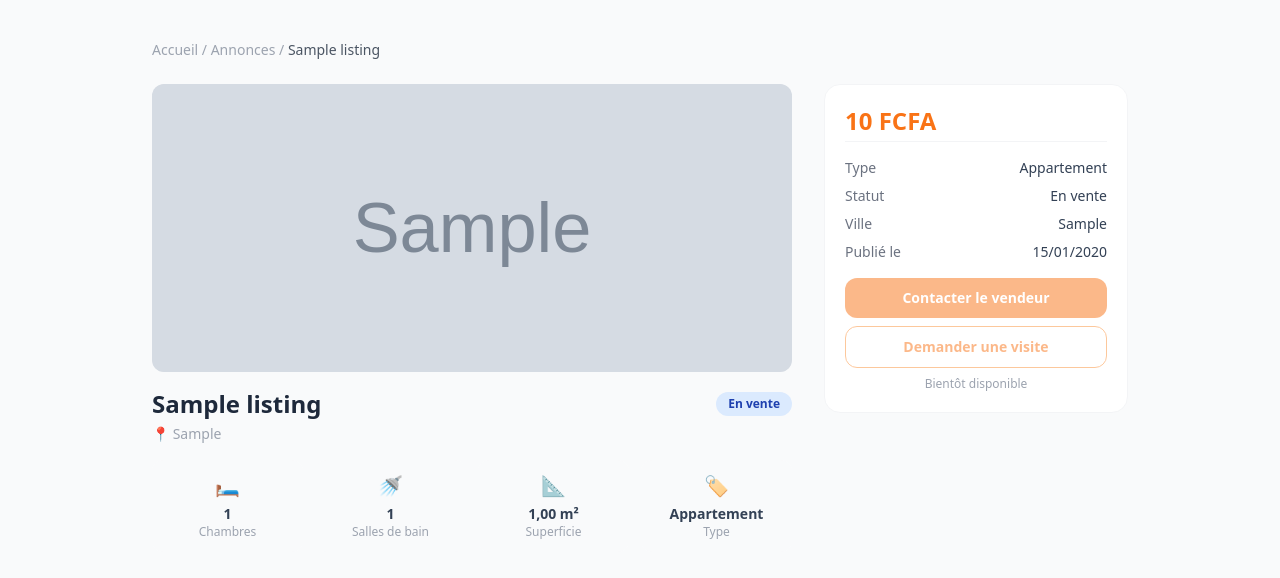
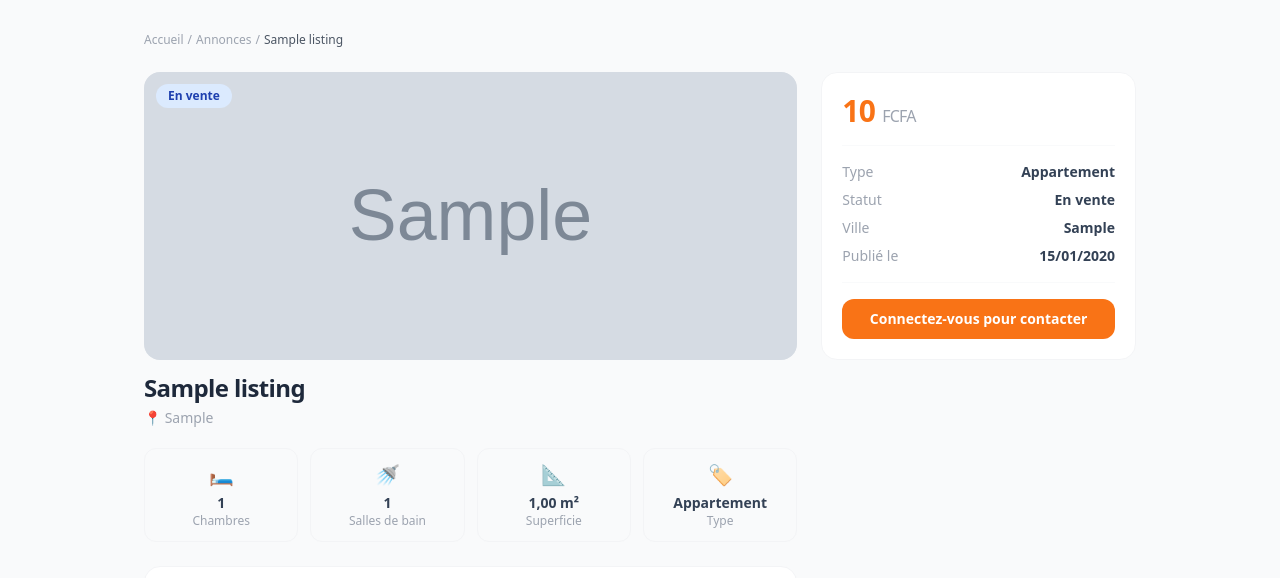
Before and after one commit to gowmarcisrael-cyber/Config, a Django app: a page that uses config/templates/listings/details.html in a window 1280 px wide. Shown: the part 59-637 px from the top of the page. Run offline with Django 5.2, Linux system fonts and the light colour scheme; tables that the repository leaves empty hold one stand-in row (values such as "Sample post"); grey boxes marked "Sample" are stand-in pictures; parts of the project's set-up code (start-up, migrations or seed data) failed here and were passed over; some libraries are stand-ins or nearby versions; grey boxes are pictures that could not be loaded.

Commit message:
feat: amelioration de la page de detail

```diff
--- a/config/templates/listings/details.html
+++ b/config/templates/listings/details.html
@@ -1,164 +1,171 @@
 {% extends 'base.html' %}
 {% load listing_tags %}
 {% load static %}
+{% load l10n %}
 {% block title %}{{ listing.title }} — HAVEN{% endblock %}
-{% load l10n %}
 
 {% block content %}
-<div class="max-w-5xl mx-auto px-6 py-10">
+<div class="max-w-5xl mx-auto px-4 py-8">
 
     <!-- Fil d'ariane -->
-    <p class="text-sm text-gray-400 mb-6">
-        <a href="{% url 'home' %}" class="hover:text-orange-500">Accueil</a> /
-        <a href="{% url 'search' %}" class="hover:text-orange-500">Annonces</a> /
-        <span class="text-gray-600">{{ listing.title }}</span>
+    <p class="text-xs text-gray-400 mb-6 flex items-center gap-1">
+        <a href="{% url 'home' %}" class="hover:text-orange-500">Accueil</a>
+        <span>/</span>
+        <a href="{% url 'search' %}" class="hover:text-orange-500">Annonces</a>
+        <span>/</span>
+        <span class="text-gray-600 truncate max-w-xs">{{ listing.title }}</span>
     </p>
 
-    <div class="grid grid-cols-1 lg:grid-cols-3 gap-8">
+    <div class="grid grid-cols-1 lg:grid-cols-3 gap-6">
 
-        <!-- Colonne gauche : galerie + infos -->
+        <!-- Colonne gauche -->
         <div class="lg:col-span-2">
 
             <!-- Galerie -->
             {% if images %}
-            <div class="mb-4 rounded-xl overflow-hidden h-72 bg-gray-100">
+            <div class="mb-3 rounded-2xl overflow-hidden h-72 bg-gray-100 relative">
                 <img id="main-img" src="{{ images.0.image.url }}" alt="{{ listing.title }}"
                      class="w-full h-full object-cover">
-            </div>
-            {% if images|length > 1 %}
-            <div class="flex gap-2 mb-6 overflow-x-auto pb-1">
-                {% for img in images %}
-                <img src="{{ img.image.url }}"
-                     onclick="document.getElementById('main-img').src='{{ img.image.url }}'"
-                     class="h-16 w-24 object-cover rounded-lg cursor-pointer border-2 border-transparent hover:border-orange-400 transition flex-shrink-0">
-                {% endfor %}
-            </div>
-            {% endif %}
-            {% else %}
-            <div class="mb-6 rounded-xl h-72 bg-gray-100 flex items-center justify-center text-6xl">🏠</div>
-            {% endif %}
-
-            <!-- Titre + badges -->
-            <div class="flex items-start justify-between mb-4">
-                <div>
-                    <h1 class="text-2xl font-bold text-slate-800 mb-1">{{ listing.title }}</h1>
-                    <p class="text-sm text-gray-400">📍 {{ listing.city }}</p>
-                </div>
-                <span class="text-xs font-semibold px-3 py-1 rounded-full mt-1
+                <!-- Badge statut sur l'image -->
+                <span class="absolute top-3 left-3 text-xs font-semibold px-3 py-1 rounded-full
                     {% if listing.status == 'A louer' %}bg-green-100 text-green-800
                     {% elif listing.status == 'En vente' %}bg-blue-100 text-blue-800
                     {% else %}bg-gray-100 text-gray-600{% endif %}">
                     {{ listing.status }}
                 </span>
+                {% if request.user.is_authenticated %}
+                <div class="absolute top-3 right-3">
+                    {% is_favorited request.user listing as is_fav %}
+                    {% include 'listings/partials/favorite_btn.html' with is_favorite=is_fav %}
+                </div>
+                {% endif %}
+            </div>
+            {% if images|length > 1 %}
+            <div class="flex gap-2 mb-5 overflow-x-auto pb-1">
+                {% for img in images %}
+                <img src="{{ img.image.url }}"
+                     onclick="document.getElementById('main-img').src='{{ img.image.url }}'"
+                     class="h-14 w-20 object-cover rounded-lg cursor-pointer border-2 border-transparent hover:border-orange-400 transition flex-shrink-0">
+                {% endfor %}
+            </div>
+            {% endif %}
+            {% else %}
+            <div class="mb-5 rounded-2xl h-72 bg-gray-100 flex items-center justify-center text-6xl">🏠</div>
+            {% endif %}
+
+            <!-- Titre -->
+            <div class="mb-5">
+                <h1 class="text-2xl font-extrabold text-slate-800 mb-1 tracking-tight">{{ listing.title }}</h1>
+                <p class="text-sm text-gray-400">📍 {{ listing.city }}</p>
             </div>
 
             <!-- Caractéristiques -->
             <div class="grid grid-cols-2 sm:grid-cols-4 gap-3 mb-6">
                 {% if listing.bedrooms %}
-                <div class="bg-gray-50 rounded-xl p-3 text-center">
+                <div class="bg-gray-50 rounded-xl p-3 text-center border border-gray-100">
                     <p class="text-xl mb-1">🛏</p>
-                    <p class="text-sm font-semibold text-slate-700">{{ listing.bedrooms }}</p>
+                    <p class="text-sm font-bold text-slate-700">{{ listing.bedrooms }}</p>
                     <p class="text-xs text-gray-400">Chambres</p>
                 </div>
                 {% endif %}
                 {% if listing.bathrooms %}
-                <div class="bg-gray-50 rounded-xl p-3 text-center">
+                <div class="bg-gray-50 rounded-xl p-3 text-center border border-gray-100">
                     <p class="text-xl mb-1">🚿</p>
-                    <p class="text-sm font-semibold text-slate-700">{{ listing.bathrooms }}</p>
+                    <p class="text-sm font-bold text-slate-700">{{ listing.bathrooms }}</p>
                     <p class="text-xs text-gray-400">Salles de bain</p>
                 </div>
                 {% endif %}
                 {% if listing.area %}
-                <div class="bg-gray-50 rounded-xl p-3 text-center">
+                <div class="bg-gray-50 rounded-xl p-3 text-center border border-gray-100">
                     <p class="text-xl mb-1">📐</p>
-                    <p class="text-sm font-semibold text-slate-700">{{ listing.area }} m²</p>
+                    <p class="text-sm font-bold text-slate-700">{{ listing.area }} m²</p>
                     <p class="text-xs text-gray-400">Superficie</p>
                 </div>
                 {% endif %}
-                <div class="bg-gray-50 rounded-xl p-3 text-center">
+                <div class="bg-gray-50 rounded-xl p-3 text-center border border-gray-100">
                     <p class="text-xl mb-1">🏷</p>
-                    <p class="text-sm font-semibold text-slate-700">{{ listing.property_type }}</p>
+                    <p class="text-sm font-bold text-slate-700">{{ listing.property_type }}</p>
                     <p class="text-xs text-gray-400">Type</p>
                 </div>
             </div>
 
             <!-- Description -->
-            <div>
-                <h2 class="text-base font-semibold text-slate-800 mb-2">Description</h2>
+            <div class="bg-white border border-gray-100 rounded-2xl p-5 mb-6">
+                <h2 class="text-sm font-bold text-slate-800 mb-3 uppercase tracking-wide">Description</h2>
                 <p class="text-sm text-gray-600 leading-relaxed">{{ listing.description }}</p>
             </div>
 
+            <!-- Carte -->
+            {% if listing.latitude and listing.longitude %}
+            <div class="bg-white border border-gray-100 rounded-2xl p-5 mb-6">
+                <h2 class="text-sm font-bold text-slate-800 mb-3 uppercase tracking-wide">Localisation</h2>
+                <div id="map" class="w-full h-56 rounded-xl overflow-hidden"></div>
+            </div>
+            {% endif %}
+
         </div>
 
-        <!-- Colonne droite : prix + actions -->
+        <!-- Colonne droite -->
         <div class="lg:col-span-1">
-            <div class="bg-white border border-gray-100 rounded-2xl p-5 sticky top-20">
-                <p class="text-2xl font-bold text-orange-500 mb-1">
-                    {{ listing.price|floatformat:0 }} FCFA
+            <div class="bg-white border border-gray-100 rounded-2xl p-5 sticky top-20 space-y-4">
+
+                <!-- Prix -->
+                <div>
+                    <p class="text-3xl font-extrabold text-orange-500 tracking-tight">
+                        {{ listing.price|floatformat:0 }} <span class="text-base font-medium text-gray-400">FCFA</span>
                     </p>
                     {% if listing.status == 'A louer' %}
-                <p class="text-xs text-gray-400 mb-4">par mois</p>
+                    <p class="text-xs text-gray-400">par mois</p>
                     {% endif %}
+                </div>
 
-                <div class="border-t border-gray-100 pt-4 mb-4 text-sm text-gray-500 space-y-2">
+                <!-- Infos -->
+                <div class="border-t border-gray-50 pt-4 space-y-2 text-sm">
                     <div class="flex justify-between">
-                        <span>Type</span>
-                        <span class="font-medium text-slate-700">{{ listing.property_type }}</span>
+                        <span class="text-gray-400">Type</span>
+                        <span class="font-semibold text-slate-700">{{ listing.property_type }}</span>
                     </div>
                     <div class="flex justify-between">
-                        <span>Statut</span>
-                        <span class="font-medium text-slate-700">{{ listing.status }}</span>
+                        <span class="text-gray-400">Statut</span>
+                        <span class="font-semibold text-slate-700">{{ listing.status }}</span>
                     </div>
                     <div class="flex justify-between">
-                        <span>Ville</span>
-                        <span class="font-medium text-slate-700">{{ listing.city }}</span>
+                        <span class="text-gray-400">Ville</span>
+                        <span class="font-semibold text-slate-700">{{ listing.city }}</span>
                     </div>
                     <div class="flex justify-between">
-                        <span>Publié le</span>
-                        <span class="font-medium text-slate-700">{{ listing.created_at|date:"d/m/Y" }}</span>
+                        <span class="text-gray-400">Publié le</span>
+                        <span class="font-semibold text-slate-700">{{ listing.created_at|date:"d/m/Y" }}</span>
                     </div>
                 </div>
 
-                <!-- Placeholder contact -->
-                <button disabled class="w-full bg-orange-500 text-white font-semibold py-2.5 rounded-xl text-sm opacity-50 cursor-not-allowed mb-2">
-                    Contacter le vendeur
+                <!-- Actions -->
+                {% if request.user.is_authenticated and request.user != listing.user %}
+                <div class="border-t border-gray-50 pt-4 space-y-2">
+                    <a href="{% url 'request_visit' listing.slug %}"
+                       class="block w-full bg-orange-500 hover:bg-orange-600 text-white font-bold py-2.5 rounded-xl text-sm text-center transition-colors">
+                        📅 Demander une visite
+                    </a>
+                    <button disabled
+                            class="w-full border border-gray-200 text-gray-400 font-medium py-2.5 rounded-xl text-sm cursor-not-allowed">
+                        💬 Contacter le vendeur
                     </button>
-                <button class="w-full border border-orange-400 text-orange-500 font-semibold py-2.5 rounded-xl text-sm opacity-50">
-                    <a href="{% url 'request_visit' listing.slug %}">Demander une visite</a>
-                </button>
-                <p class="text-center text-xs text-gray-400 mt-2">Bientôt disponible</p>
+                    <p class="text-center text-xs text-gray-300">Chat bientôt disponible</p>
                 </div>
-        </div>
-
-    </div>
-    <!-- Carte -->
-    {% if listing.latitude and listing.longitude %}
-    <div class="mt-8">
-        <h2 class="text-base font-semibold text-slate-800 mb-3">Localisation</h2>
-        <div id="map" class="w-full z-0 h-64 rounded-2xl overflow-hidden border border-gray-100"></div>
+                {% elif not request.user.is_authenticated %}
+                <div class="border-t border-gray-50 pt-4">
+                    <a href="{% url 'login' %}"
+                       class="block w-full bg-orange-500 hover:bg-orange-600 text-white font-bold py-2.5 rounded-xl text-sm text-center transition-colors">
+                        Connectez-vous pour contacter
+                    </a>
                 </div>
                 {% endif %}
 
-    {% if listing.latitude and listing.longitude %}
-    <script>
-        const map = L.map('map').setView([{{ listing.latitude|unlocalize }}, {{ listing.longitude|unlocalize }}], 15);
-
-        L.tileLayer('https://{s}.tile.openstreetmap.org/{z}/{x}/{y}.png', {
-            attribution: '© OpenStreetMap'
-        }).addTo(map);
-
-        L.marker([{{ listing.latitude|unlocalize }}, {{ listing.longitude|unlocalize }}])
-            .addTo(map)
-            .bindPopup('<b>{{ listing.title }}</b><br>{{ listing.city }}')
-            .openPopup();
-    </script>
-    {% endif %}
-
-    <!-- Bouton signaler -->
+                <!-- Signaler -->
                 {% if request.user.is_authenticated and request.user != listing.user %}
-    <div x-data="{ open: false }">
+                <div x-data="{ open: false }" class="border-t border-gray-50 pt-3">
                     <button @click="open = true"
-                class="w-full border border-red-100 text-red-400 hover:bg-red-50 font-medium py-2 rounded-xl text-sm transition-colors mt-2">
+                            class="w-full border border-red-100 text-red-400 hover:bg-red-50 font-medium py-2 rounded-xl text-xs transition-colors">
                         🚩 Signaler cette annonce
                     </button>
 
@@ -205,66 +212,48 @@
                 </div>
                 {% endif %}
 
+            </div>
+        </div>
+
+    </div>
+
     <!-- Annonces similaires -->
     {% if similars %}
-    <div class="mt-14">
-        <h2 class="text-lg font-semibold text-slate-800 mb-5">Annonces similaires</h2>
-        <div class="grid grid-cols-1 md:grid-cols-3 gap-5">
+    <div class="mt-12">
+        <h2 class="text-lg font-bold text-slate-800 mb-5">Annonces similaires</h2>
+        <div class="grid grid-cols-1 sm:grid-cols-2 md:grid-cols-3 gap-4">
             {% for item in similars %}
-             <div class="bg-white rounded-xl overflow-hidden border border-gray-100 hover:-translate-y-1 hover:shadow-lg transition-all duration-200 w-full max-w-[300px] mx-auto">
-
-            <!-- Image -->
-            <div class="relative h-48 bg-gray-100">
+            <div class="bg-white rounded-xl overflow-hidden border border-gray-100 hover:-translate-y-1 hover:shadow-lg transition-all duration-200 w-full sm:w-[300px] mx-auto">
+                <div class="relative h-44 bg-gray-100">
                     {% if item.get_first_image %}
-                    <img src="{{ item.get_first_image }}" alt="{{ item.title }}"
-                        class="w-full h-full object-cover">
+                        <img src="{{ item.get_first_image }}" alt="{{ item.title }}" class="w-full h-full object-cover">
                     {% else %}
-                    <div class="w-full h-full flex items-center justify-center text-5xl bg-gradient-to-br from-gray-50 to-gray-100">🏠</div>
+                        <div class="w-full h-full flex items-center justify-center text-4xl bg-gradient-to-br from-gray-50 to-gray-100">🏠</div>
                     {% endif %}
-
-                <!-- Badge statut -->
                     <span class="absolute top-2 left-2 text-xs font-semibold px-2.5 py-1 rounded-full
-                    {% if listing.status == 'A louer' %}bg-green-100 text-green-800
-                    {% elif listing.status == 'En vente' %}bg-blue-100 text-blue-800
+                        {% if item.status == 'A louer' %}bg-green-100 text-green-800
+                        {% elif item.status == 'En vente' %}bg-blue-100 text-blue-800
                         {% else %}bg-gray-100 text-gray-600{% endif %}">
                         {{ item.status }}
                     </span>
-
-                <!-- Bouton favori -->
-                {% if item.user.is_authenticated %}
+                    {% if request.user.is_authenticated %}
                     <div class="absolute top-2 right-2">
                         {% is_favorited request.user item as is_fav %}
                         {% include 'listings/partials/favorite_btn.html' with is_favorite=is_fav %}
                     </div>
                     {% endif %}
                 </div>
-
-            <!-- Contenu -->
                 <div class="p-4">
-                <!-- Ville + Type -->
-                <div class="flex items-center justify-between mb-2">
-                    <div class="flex items-center gap-1 text-xs text-gray-400 font-medium">
-                        <img src="{% static 'images/gps.png' %}" alt="" class="w-3.5 h-3.5">
-                        <span>{{ item.city }}</span>
+                    <div class="flex items-center justify-between mb-1">
+                        <p class="text-xs text-gray-400">📍 {{ item.city }}</p>
+                        <span class="text-xs bg-gray-100 text-gray-600 px-2 py-0.5 rounded-md font-semibold">{{ item.property_type }}</span>
                     </div>
-                    <span class="text-xs bg-gray-100 text-gray-600 px-2 py-0.5 rounded-md font-semibold">
-                        {{ item.property_type }}
-                    </span>
-                </div>
-
-                <!-- Titre -->
-                <h3 class="font-bold text-slate-800 text-sm mb-1 truncate">{{ listing.title }}</h3>
-
-                <!-- Description -->
-                <p class="text-xs text-gray-400 mb-3 line-clamp-2 leading-relaxed">{{ listing.description }}</p>
-
-                <!-- Prix -->
+                    <h3 class="font-bold text-slate-800 text-sm mb-1 truncate">{{ item.title }}</h3>
+                    <p class="text-xs text-gray-400 mb-3 line-clamp-2">{{ item.description }}</p>
                     <p class="text-orange-500 font-extrabold text-base mb-3">
                         {{ item.price|floatformat:0 }}
-                    <span class="text-xs font-medium text-gray-400">FCFA{% if listing.status == 'A louer' %}/mois{% endif %}</span>
+                        <span class="text-xs font-medium text-gray-400">FCFA{% if item.status == 'A louer' %}/mois{% endif %}</span>
                     </p>
-
-                <!-- Caractéristiques + Lien -->
                     <div class="flex items-center justify-between border-t border-gray-50 pt-3">
                         <div class="flex gap-3 text-xs text-gray-400">
                             {% if item.bedrooms %}<span>🛏 {{ item.bedrooms }}</span>{% endif %}
@@ -284,4 +273,21 @@
     {% endif %}
 
 </div>
+
+{% if listing.latitude and listing.longitude %}
+<script>
+    const mapEl = document.getElementById('map');
+    if (mapEl) {
+        const detailMap = L.map(mapEl).setView([{{ listing.latitude|unlocalize }}, {{ listing.longitude|unlocalize }}], 15);
+        L.tileLayer('https://{s}.tile.openstreetmap.org/{z}/{x}/{y}.png', {
+            attribution: '© OpenStreetMap'
+        }).addTo(detailMap);
+        L.marker([{{ listing.latitude|unlocalize }}, {{ listing.longitude|unlocalize }}])
+            .addTo(detailMap)
+            .bindPopup('<b>{{ listing.title }}</b><br>{{ listing.city }}')
+            .openPopup();
+    }
+</script>
+{% endif %}
+
 {% endblock %}
```
Lines whose indentation alone changed are shown as unchanged.
